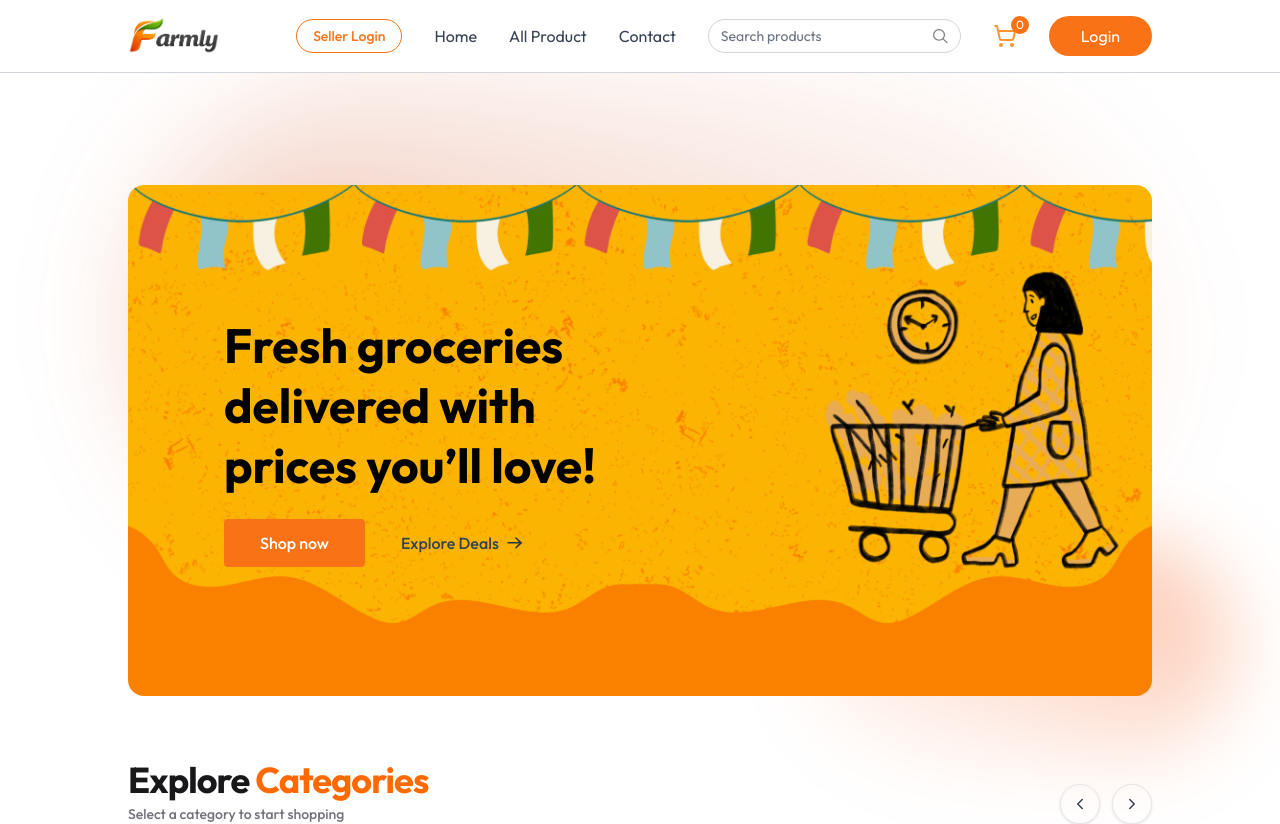
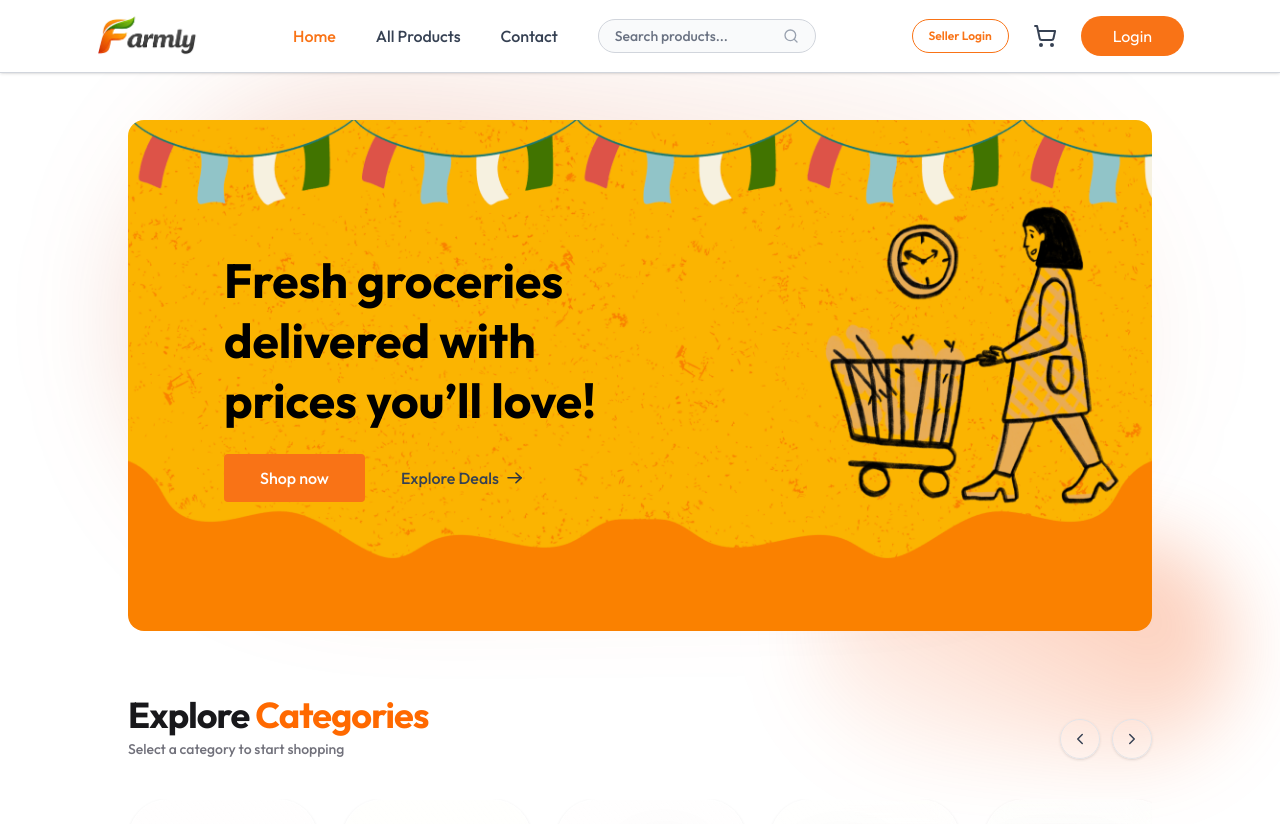
Before and after one commit to vishy00/Farmly, a React (Vite) app in the folder client/: page / in a window 1280 px wide. Shown: the top 824 px of the page. Built offline with nearby package versions, Linux system fonts and the light colour scheme; no server answers; grey boxes are pictures that could not be loaded.

Commit message:
fishy bug

```diff
--- a/client/src/components/Navbar.jsx
+++ b/client/src/components/Navbar.jsx
@@ -1,12 +1,12 @@
-import React, { useEffect } from 'react'
+import React, { useEffect, useState } from 'react'
 import { NavLink } from 'react-router-dom'
 import { assets } from '../assets/assets'
 import { useAppContext } from '../context/AppContext'
 import toast from 'react-hot-toast'
-import { ShoppingCart, CircleUserRound } from 'lucide-react'
+import { ShoppingCart, CircleUserRound, Menu, X, Search } from 'lucide-react'
 
 const Navbar = () => {
-    const [open, setOpen] = React.useState(false)
+    const [open, setOpen] = useState(false)
     const { user, setUser, setShowUserLogin, navigate, searchQuery, setSearchQuery, getCartCount, axios } = useAppContext();
 
     const logout = async () => {
@@ -15,6 +15,7 @@ const Navbar = () => {
             if (data.success) {
                 toast.success(data.message);
                 setUser(null);
+                setOpen(false); // Close sidebar on logout
                 navigate("/")
             } else {
                 toast.error(data.message)
@@ -24,127 +25,110 @@ const Navbar = () => {
         }
     }
 
+    // Search trigger
     useEffect(() => {
         if (searchQuery.length > 0) {
             navigate("/products")
         }
-    }, [searchQuery])
-
+    }, [searchQuery, navigate])
 
     return (
         <>
-        <nav className="fixed top-0 left-0 w-full z-50 flex items-center justify-between px-6 md:px-16 lg:px-24 xl:px-32 py-4 border-b border-gray-300 bg-white relative transition-all">
+            {/* Main Navbar */}
+            <nav className="fixed top-0 left-0 w-full z-50 flex items-center justify-between px-6 md:px-16 lg:px-24 py-4 border-b border-gray-300 bg-white shadow-sm">
 
+                {/* Logo Section */}
                 <div className="flex items-center gap-4">
                     <NavLink to='/' onClick={() => setOpen(false)} >
-                    <img className="h-9" src={assets.logo1} alt="logo" />
+                        <img className="h-8 md:h-10" src={assets.logo1} alt="logo" />
                     </NavLink>
                 </div>
 
-            {/* Desktop Menu */}
-            <div className="hidden sm:flex items-center gap-8">
-                <NavLink
-                    to="/seller/login"
-                    className="text-sm font-medium px-4 py-1.5
-                             border border-primary text-primary rounded-full
-                             hover:bg-primary hover:text-white transition"
-                >
+                {/* Desktop Menu (sm and above) */}
+                <div className="hidden md:flex items-center gap-6 lg:gap-10 font-medium text-gray-700">
+                    <NavLink to='/' className={({isActive}) => isActive ? "text-primary" : ""}>Home</NavLink>
+                    <NavLink to='/products' className={({isActive}) => isActive ? "text-primary" : ""}>All Products</NavLink>
+                    <NavLink to='/contact' className={({isActive}) => isActive ? "text-primary" : ""}>Contact</NavLink>
+
+                    {/* Search Bar */}
+                    <div className="hidden lg:flex items-center text-sm gap-2 border border-gray-300 px-4 py-1.5 rounded-full bg-gray-50 focus-within:border-primary transition-all">
+                        <input
+                            onChange={(e) => setSearchQuery(e.target.value)}
+                            className="bg-transparent outline-none placeholder-gray-500 w-40"
+                            type="text"
+                            placeholder="Search products..."
+                        />
+                        <Search className='w-4 h-4 text-gray-400' />
+                    </div>
+                </div>
+
+                {/* Icons Section */}
+                <div className="flex items-center gap-4 md:gap-6">
+                    <NavLink to="/seller/login" className="hidden sm:block text-xs font-semibold px-4 py-2 border border-primary text-primary rounded-full hover:bg-primary hover:text-white transition">
                         Seller Login
                     </NavLink>
-                <NavLink to='/'>Home</NavLink>
-                <NavLink to='/products'>All Product</NavLink>
-                <NavLink to='/'>Contact</NavLink>
 
-                <div className="hidden lg:flex items-center text-sm gap-2 border border-gray-300 px-3 rounded-full">
-                    <input onChange={(e) => setSearchQuery(e.target.value)} className="py-1.5 w-full bg-transparent outline-none placeholder-gray-500" type="text" placeholder="Search products" />
-                    <img src={assets.search_icon} alt='search' className='w-4 h-4' />
+                    {/* Cart Icon */}
+                    <div onClick={() => navigate("/cart")} className="relative cursor-pointer">
+                        <ShoppingCart className="w-6 text-gray-700" />
+                        {getCartCount() > 0 && (
+                            <span className="absolute -top-2 -right-2 text-[10px] text-white bg-primary w-5 h-5 flex items-center justify-center rounded-full">
+                                {getCartCount()}
+                            </span>
+                        )}
                     </div>
 
-                <div
-                    onClick={() => navigate("/cart")}
-                    className="relative cursor-pointer"
-                    aria-label="Go to cart"
-                >
-                    <ShoppingCart
-                        color="#ff7a00"
-                        className="w-6 opacity-80"
-                        aria-hidden="true"
-                    />
-
-                    <span
-                        className="absolute -top-2 -right-3 text-xs text-white bg-primary
-               w-[18px] h-[18px] flex items-center justify-center
-               rounded-full"
-                    >
-                        {getCartCount()}
-                    </span>
-                </div>
-
-
-
+                    {/* User Profile / Login */}
                     {!user ? (
-                    <button onClick={() => setShowUserLogin(true)} className="cursor-pointer px-8 py-2 bg-primary hover:bg-primary-dull transition text-white rounded-full">
+                        <button onClick={() => setShowUserLogin(true)} className="hidden md:block px-8 py-2 bg-primary hover:bg-orange-600 transition text-white rounded-full">
                             Login
-                    </button>)
-                    : (
-                        <div className='relative group'>
-                            <CircleUserRound color="#F97316" className='w-10'/>
-                            <ul className="hidden group-hover:block absolute top-10 right-0 bg-white shadow-md
-                            border border-gray-200 py-2.5 w-40 rounded-md text-sm z-40">
-                                <li onClick={() => navigate("my-orders")} className='p-1.5 pl-3 hover:bg-primary/10 cursor-pointer'>My Orders</li>
-                                <li onClick={logout} className='p-1.5 pl-3 hover:bg-primary/10 cursor-pointer'>Logout</li>
+                        </button>
+                    ) : (
+                        <div className='relative group hidden md:block'>
+                            <CircleUserRound className='w-9 text-primary cursor-pointer' />
+                            <ul className="hidden group-hover:block absolute top-full right-0 bg-white shadow-xl border border-gray-100 py-2 w-48 rounded-lg mt-1 transition-all">
+                                <li onClick={() => navigate("my-orders")} className='px-4 py-2 hover:bg-gray-50 cursor-pointer'>My Orders</li>
+                                <li onClick={logout} className='px-4 py-2 hover:bg-gray-50 cursor-pointer text-red-500'>Logout</li>
                             </ul>
                         </div>
-                    )
-                }
-            </div>
+                    )}
 
-            <div className='flex items-center gap-6 sm:hidden'>
-                <div onClick={() => navigate("/cart")} className="relative cursor-pointer">
-                    <img src={assets.nav_cart_icon} alt='cart' className='w-6 opacity-80' />
-                    <button className="absolute -top-2 -right-3 text-xs text-white bg-primary w-[18px]
-                    h-[18px] rounded-full">{getCartCount()}</button>
-                </div>
-
-                <button onClick={() => open ? setOpen(false) : setOpen(true)} aria-label="Menu" className="">
-                    {/* Menu Icon SVG */}
-                    <img src={assets.menu_icon} alt='menu' />
+                    {/* Mobile Menu Toggle Icon */}
+                    <button onClick={() => setOpen(true)} className="md:hidden p-1">
+                        <Menu className="w-7 text-gray-700" />
                     </button>
                 </div>
 
-            {/* Mobile Menu */}
-            {open && (
-                <div className={`${open ? 'flex' : 'hidden'} absolute top-[60px] left-0 w-full bg-white shadow-md py-4 flex-col items-start gap-2 px-5 text-sm md:hidden`}>
-                    <NavLink to="/seller/login" onClick={() => setOpen(false)}>Seller Login</NavLink>
-                    <NavLink to="/" onClick={() => setOpen(false)}>Home</NavLink>
-                    <NavLink to="/products" onClick={() => setOpen(false)} >All Product</NavLink>
+                {/* --- MOBILE SIDEBAR --- */}
+                <div className={`fixed top-0 right-0 bottom-0 bg-white z-[60] transition-all duration-300 shadow-2xl ${open ? 'w-full' : 'w-0 overflow-hidden'}`}>
+                    <div className='flex flex-col text-gray-600 h-full'>
+                        <div className='flex items-center justify-between p-5 border-b'>
+                            <img className="h-8" src={assets.logo1} alt="logo" />
+                            <X onClick={() => setOpen(false)} className="w-7 cursor-pointer text-gray-500" />
+                        </div>
 
-                    {user &&
-                        <NavLink to="/products" onClick={() => setOpen(false)} >My Orders</NavLink>
-                    }
-                    <NavLink to="/" onClick={() => setOpen(false)} >Contact</NavLink>
-                    {
-                        !user ? (
-                            <button onClick={() => {
-                                setOpen(false);
-                                setShowUserLogin(true)
-                            }} className="cursor-pointer px-6 py-2 mt-2 bg-primary hover:bg-primary-dull transition text-white rounded-full text-sm">
-                                Login
-                            </button>
+                        <div className='flex flex-col gap-2 p-5 text-lg font-medium'>
+                            <NavLink onClick={() => setOpen(false)} className='py-2 border-b' to='/'>Home</NavLink>
+                            <NavLink onClick={() => setOpen(false)} className='py-2 border-b' to='/products'>All Products</NavLink>
+                            <NavLink onClick={() => setOpen(false)} className='py-2 border-b' to='/seller/login'>Become a Seller</NavLink>
+
+                            {user ? (
+                                <>
+                                    <NavLink onClick={() => setOpen(false)} className='py-2 border-b' to='/my-orders'>My Orders</NavLink>
+                                    <button onClick={logout} className='text-left py-2 border-b text-red-500'>Logout</button>
+                                </>
                             ) : (
-                            <button onClick={logout} className="cursor-pointer px-6 py-2 mt-2 bg-primary hover:bg-primary-dull transition text-white rounded-full text-sm">
-                                Logout
-                            </button>
-                        )
-                    }
+                                <button onClick={() => { setOpen(false); setShowUserLogin(true); }} className='text-left py-2 border-b text-primary'>Login / Sign Up</button>
+                            )}
+                        </div>
+                    </div>
+                </div>
+            </nav>
 
-                </div>
-            )}
-
-        </nav>
-        <div className="h-[72px]"></div>
+            {/* Space Filler (Required because Navbar is 'fixed') */}
+            <div className="h-[72px] md:h-[80px]"></div>
         </>
     )
 }
 
-export default Navbar
+export default Navbar;
```
Lines whose indentation alone changed are shown as unchanged.
